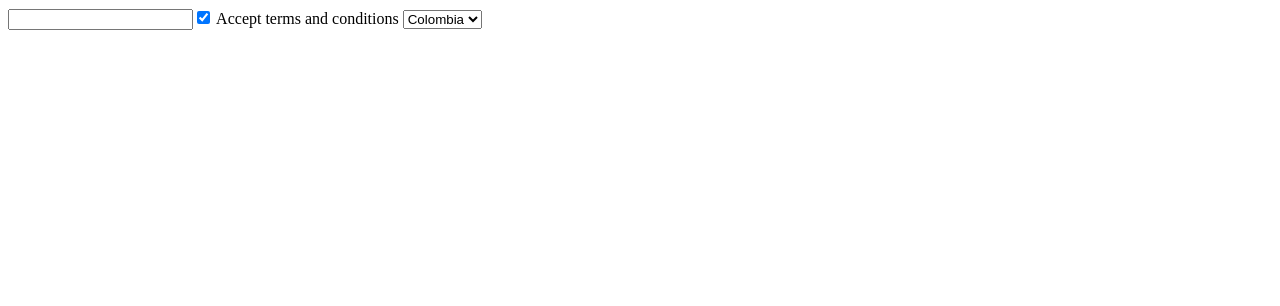
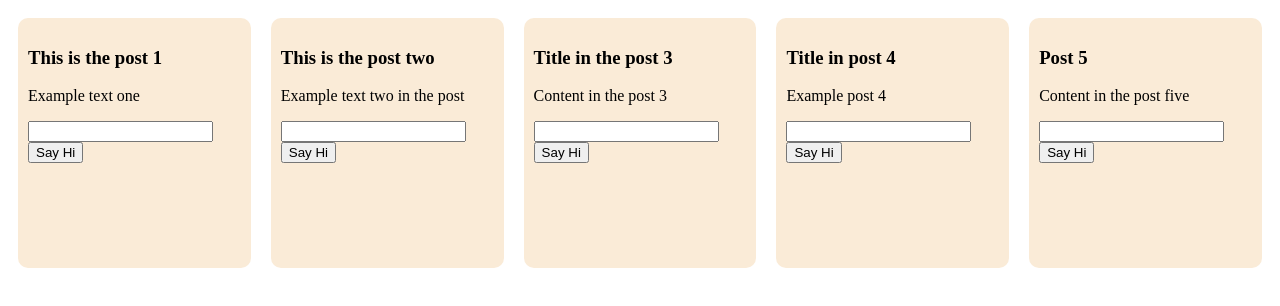
Before and after one commit to camidev234/Vue-course, a Vue app in the folder vue-course/: page / in a window 1280 px wide. Shown: the top 306 px of the page. Built offline with nearby package versions, Linux system fonts and the light colour scheme.

Commit message:
Lifecycle and vertical comunication

```diff
--- a/vue-course/src/App.vue
+++ b/vue-course/src/App.vue
@@ -1,13 +1,11 @@
 <template>
-  <ModelForm/>
+  <PostList/>
 </template>
 
 <script lang="ts" setup>
-import ModelForm from './components/ModelForm.vue';
-
-
+import PostList from './components/PostList.vue';
 </script>
 
-<style>
+<style scoped>
 
 </style>
--- /dev/null
+++ b/vue-course/src/components/PostDetail.vue
@@ -0,0 +1,49 @@
+<template>
+  <div class="post">
+    <h3>{{ props.title }}</h3>
+    <p>{{ props.content }}</p>
+    <input type="text" v-model="message">
+    <button @click="handleClick">Say Hi</button>
+  </div>
+</template>
+
+<script lang="ts">
+    import { Ref, defineComponent, ref } from 'vue';
+
+    export default defineComponent({
+        name: 'PostDetail',
+        props: {
+            title: {
+                type: String,
+                required: true
+            },
+            content: {
+                type: String,
+                required: false,
+                default: 'This post has not content'
+            }
+        },
+        emits: ['sayHi'],
+        setup(props, {emit}) {
+            const handleClick = () => {
+                emit("sayHi", message.value);
+            }
+
+            let message:Ref<string> = ref('');
+
+            return {props, message, handleClick}
+        }
+    })
+
+</script>
+
+<style scoped>
+    .post {
+        width: 300px;
+        height: 230px;
+        border-radius: 10px;
+        background-color: antiquewhite;
+        margin: 10px;
+        padding: 10px;
+    }
+</style>
--- /dev/null
+++ b/vue-course/src/components/PostList.vue
@@ -0,0 +1,52 @@
+<template>
+    <div class="container">
+        <PostDetail v-for="elem in info" :key="elem.title" :title="elem.title" :content="elem.content" @sayHi="showAlert"/>
+    </div>
+</template>
+
+<script lang="ts" setup>
+    import PostDetail from './PostDetail.vue';
+
+    interface Post {
+        title: string,
+        content: string
+    }
+
+
+
+    let info:Array<Post> = [
+        {
+            title: 'This is the post 1',
+            content: 'Example text one'
+        },
+        {
+            title: 'This is the post two',
+            content: 'Example text two in the post'
+        },
+        {
+            title: 'Title in the post 3',
+            content: 'Content in the post 3'
+        },
+        {
+            title: 'Title in post 4',
+            content: 'Example post 4'
+        },
+        {
+            title: 'Post 5',
+            content: 'Content in the post five'
+        }
+    ];
+
+    const showAlert = (msg:string) => {
+        alert(msg)
+    }
+
+</script>
+
+<style scoped>
+    .container {
+        display: flex;
+        justify-content: space-around;
+    }
+
+</style>
```
Also changed, not shown: vue-course/src/components/CycleComposition.vue (added, +18 -0 lines), vue-course/src/components/CycleOption.vue (added, +26 -0 lines).
